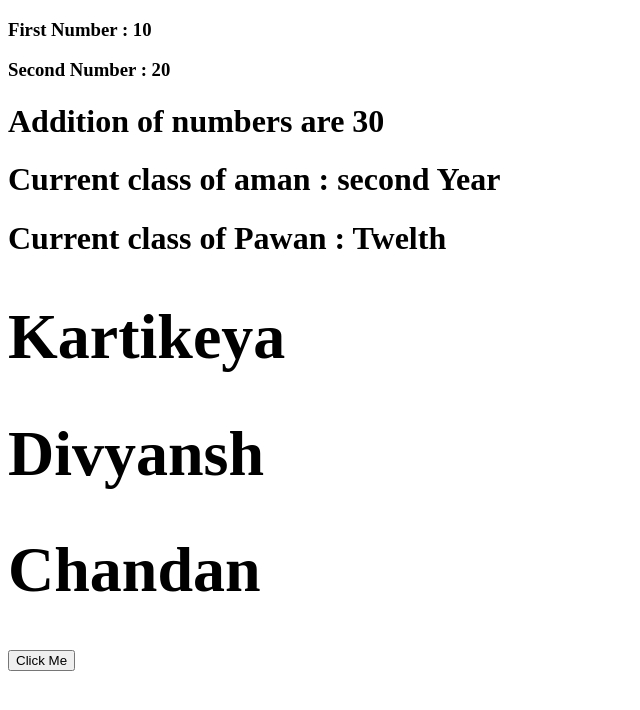
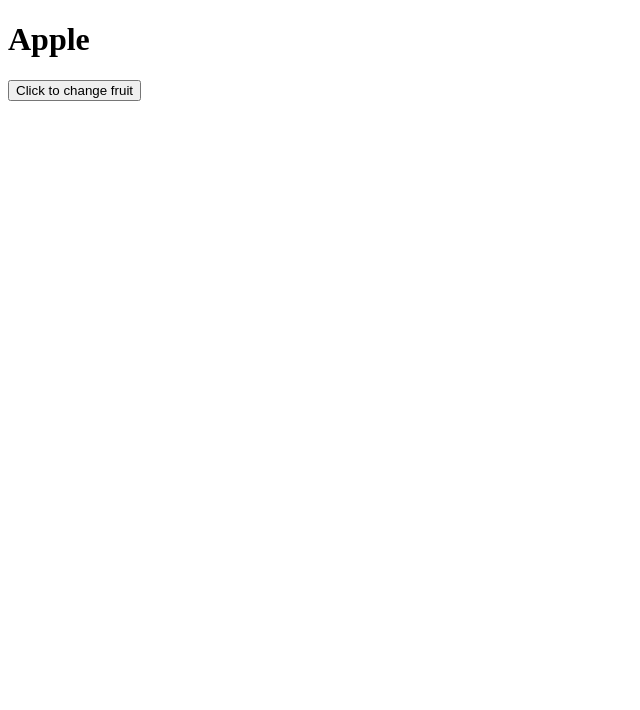
Before and after one commit to amanrcbfan99/mastering-react, a React (Vite) app: page / in a window 1280 px wide. Shown: the top 710 px of the page, without its empty margins (0-640 px from the left). Built offline with nearby package versions, Linux system fonts and the light colour scheme.

Commit message:
learn : Using state to change UI on events

```diff
--- a/src/App.jsx
+++ b/src/App.jsx
@@ -1,39 +1,30 @@
-// function Numbers(){
-
-// }
+import { useState } from "react"
 
 export function Addition(){
 
-  function alertFun(fruit){
-    return alert(fruit)
+  const [fruit, changeFruit] = useState("Apple")
+
+  function changeFrt(){
+    changeFruit("Banana")
   }
-  const studentObj = {
-    Aman : "second Year",
-    Ansh  : "First Year",
-    Pawan  : "Twelth"
-  }
+  // function alertFun(fruit){
+  //   return alert(fruit)
+  // }
 
 
-  function friendCircle(f1, f2, f3){
-    return (
-      <div>
-        <h1>{f1}</h1>
-        <h1>{f2}</h1>
-        <h1>{f3}</h1>
-      </div>
-    )
-  }
-  const a = 10;
-  const b = 20;
+  // function friendCircle(f1, f2, f3){
+  //   return (
+  //     <div>
+  //       <h1>{f1}</h1>
+  //       <h1>{f2}</h1>
+  //       <h1>{f3}</h1>
+  //     </div>
+  //   )
+  // }
   return (
     <div>
-      <h3>First Number : 10</h3>
-      <h3>Second Number : 20</h3>
-      <h1>Addition of numbers are {a+b}</h1>
-      <h1>Current class of aman : {studentObj.Aman } </h1>
-      <h1>Current class of Pawan : {studentObj.Pawan}</h1>
-      <h1>{friendCircle("Kartikeya", "Divyansh", "Chandan")}</h1>
-      <button onClick={()=>alertFun("Mango")} >Click Me</button>
+      <h1>{fruit}</h1>
+      <button onClick={changeFrt}>Click to change fruit</button>
     </div>
   )
 }
```
